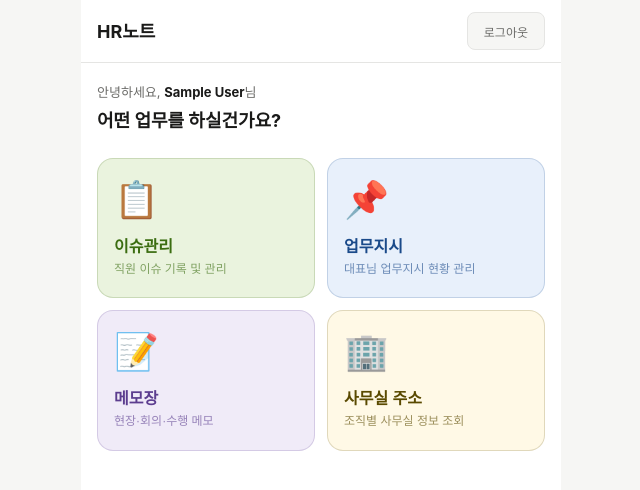
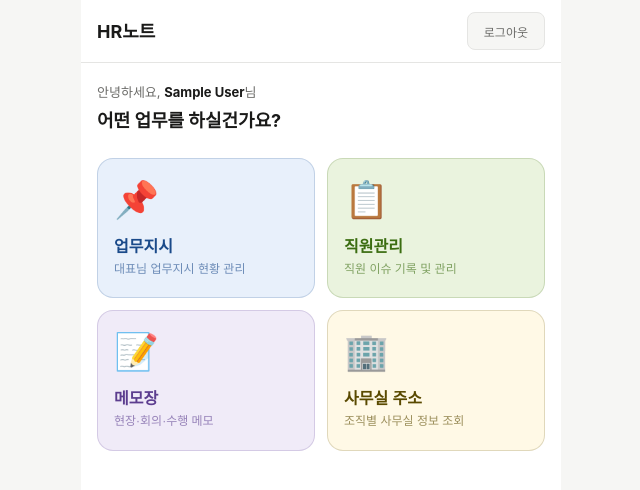
Before and after one commit to shinsak12-sketch/hr-note, a React (Vite) app in the folder frontend/: page / in a window 1280 px wide. Shown: the top 490 px of the page, without its empty margins (319-959 px from the left). Built offline with nearby package versions, Linux system fonts and the light colour scheme; no server answers; sample sign-in values are in the browser's storage.

Commit message:
fix: 앱 순서 변경, 이슈관리 → 직원관리 이름 변경

```diff
--- a/frontend/src/pages/AppHome.jsx
+++ b/frontend/src/pages/AppHome.jsx
@@ -2,15 +2,6 @@ import React from 'react';
 import { useNavigate } from 'react-router-dom';
 
 const APPS = [
-  {
-    id: 'issues',
-    icon: '📋',
-    title: '이슈관리',
-    desc: '직원 이슈 기록 및 관리',
-    path: '/issues-app',
-    color: '#3B6D11',
-    bg: '#EAF3DE',
-  },
   {
     id: 'tasks',
     icon: '📌',
@@ -19,6 +10,15 @@ const APPS = [
     path: '/tasks-app',
     color: '#1A4A8A',
     bg: '#E8F0FB',
+  },
+  {
+    id: 'issues',
+    icon: '📋',
+    title: '직원관리',
+    desc: '직원 이슈 기록 및 관리',
+    path: '/issues-app',
+    color: '#3B6D11',
+    bg: '#EAF3DE',
   },
   {
     id: 'memos',
```
